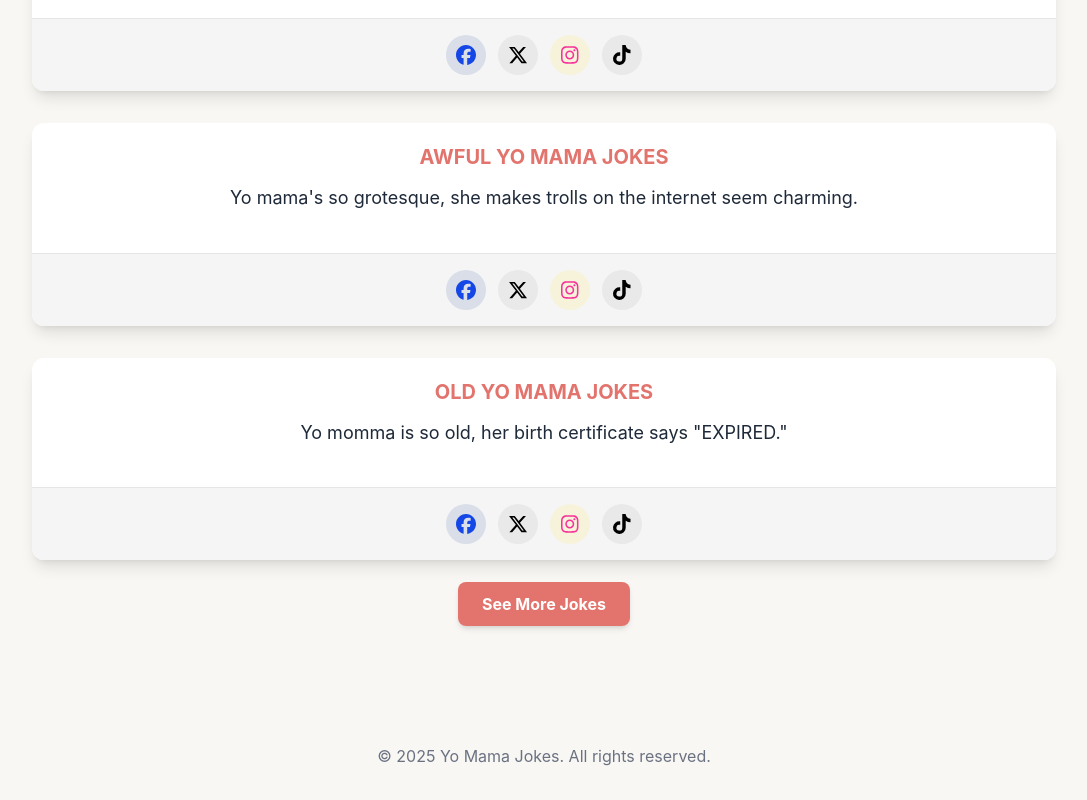
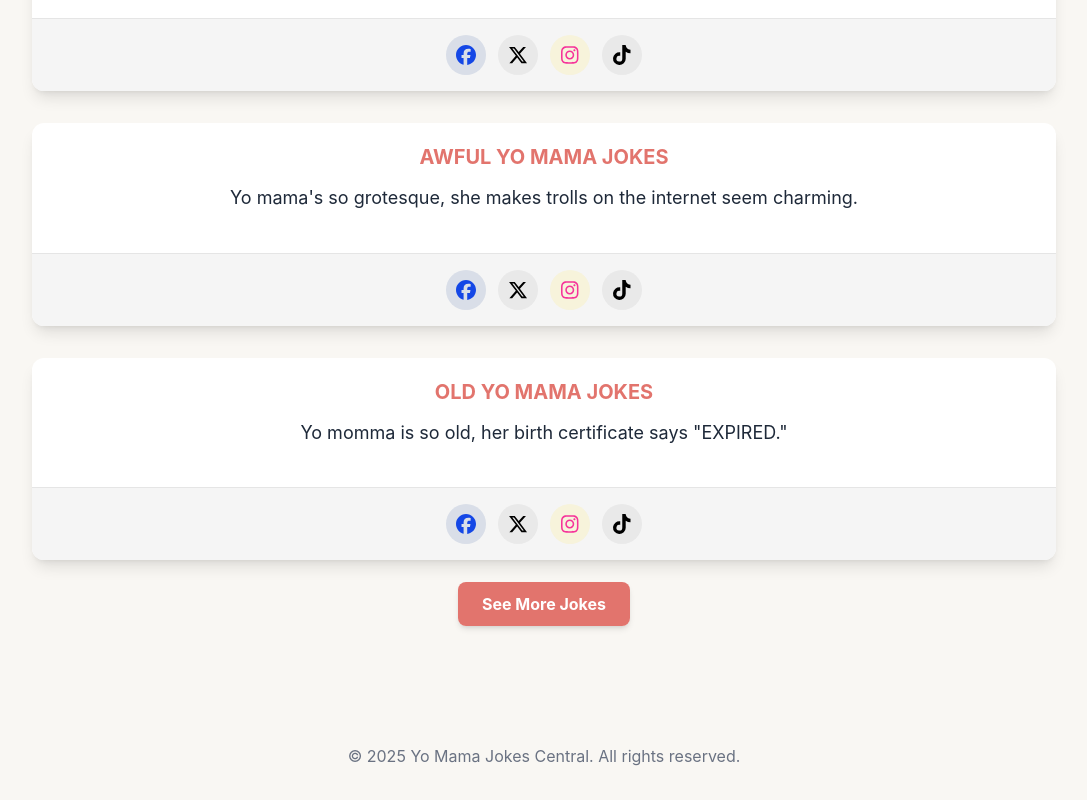
Before and after one commit to Mickael45/yo-mama-jokes, a Next.js app: page / in a window 1280 px wide. Shown: the part 884-1684 px from the top of the page, without its empty margins (96-1183 px from the left). Built offline with nearby package versions, Linux system fonts and the light colour scheme; no server answers.

Commit message:
Updates rights

```diff
--- a/pages/_app.tsx
+++ b/pages/_app.tsx
@@ -41,7 +41,8 @@ function MyApp({ Component, pageProps }: AppProps) {
 
       <footer className="bg-[#f9f7f3] py-8 mt-16 text-center text-gray-500">
         <p>
-          &copy; {new Date().getFullYear()} Yo Mama Jokes. All rights reserved.
+          &copy; {new Date().getFullYear()} Yo Mama Jokes Central. All rights
+          reserved.
         </p>
       </footer>
     </div>
```
